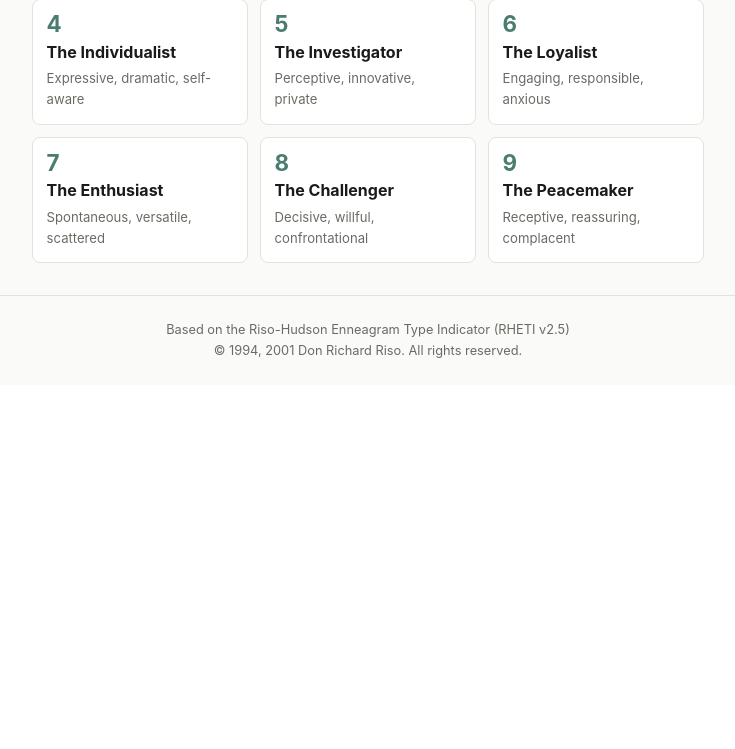
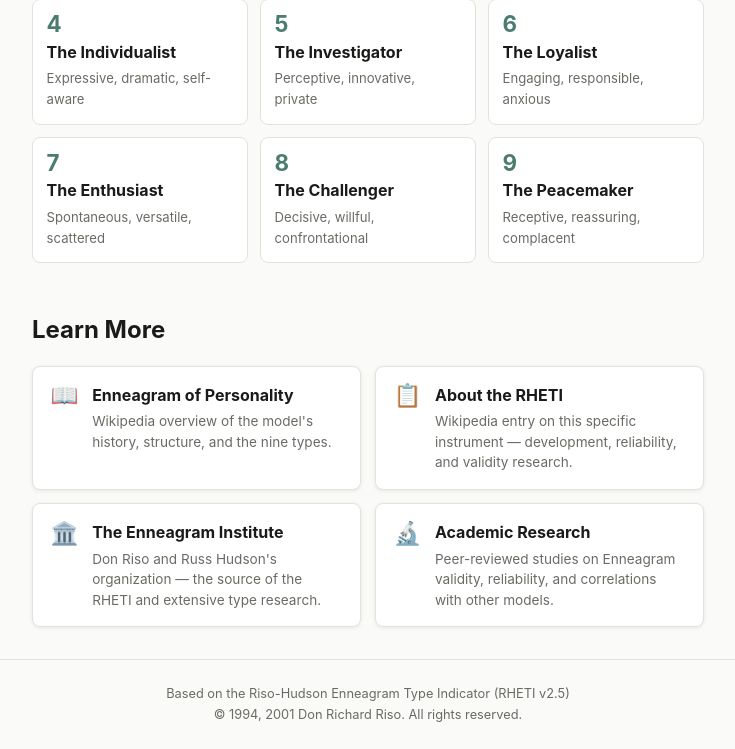
Before and after one commit to nthmost/rheti-python, a Flask app: page / in a window 1280 px wide. Shown: the part 608-1357 px from the top of the page, without its empty margins (272-1007 px from the left). Before the commit the page ends 966 px from the top, so only its background shows below. Run offline with Flask 3, Linux system fonts and the light colour scheme.

Commit message:
Add Learn More section to landing page with research links
Wikipedia Enneagram, RHETI article, Enneagram Institute, and Google Scholar.

Co-Authored-By: Claude Sonnet 4.6 <noreply@anthropic.com>

```diff
--- a/web/static/css/style.css
+++ b/web/static/css/style.css
@@ -144,6 +144,21 @@ a:hover { text-decoration: underline; }
 .score-note { margin-top: 1rem; font-size: .85rem; color: var(--muted); }
 .results-actions { margin-top: 2rem; display: flex; gap: 1rem; flex-wrap: wrap; }
 
+/* ── Learn More section ── */
+.learn-section { margin-top: 3rem; }
+.learn-section h2 { margin-bottom: 1rem; }
+.learn-grid { display: grid; grid-template-columns: 1fr 1fr; gap: .85rem; }
+@media (max-width: 540px) { .learn-grid { grid-template-columns: 1fr; } }
+.learn-card { display: flex; gap: .85rem; align-items: flex-start;
+              background: var(--surface); border: 1px solid var(--border);
+              border-radius: var(--radius); padding: 1rem 1.1rem;
+              color: var(--text); text-decoration: none;
+              box-shadow: var(--shadow); transition: border-color .15s; }
+.learn-card:hover { border-color: var(--accent); text-decoration: none; }
+.learn-icon { font-size: 1.4rem; line-height: 1; flex-shrink: 0; margin-top: .1rem; }
+.learn-card strong { display: block; margin-bottom: .2rem; }
+.learn-card p { font-size: .85rem; color: var(--muted); margin: 0; line-height: 1.5; }
+
 /* ── Types page ── */
 .types-page { max-width: 640px; }
 .types-page h1 { margin-bottom: .5rem; }
--- a/web/templates/test/landing.html
+++ b/web/templates/test/landing.html
@@ -32,4 +32,38 @@
   </a>
   {% endfor %}
 </section>
+
+<section class="learn-section">
+  <h2>Learn More</h2>
+  <div class="learn-grid">
+    <a class="learn-card" href="https://en.wikipedia.org/wiki/Enneagram_of_Personality" target="_blank" rel="noopener">
+      <span class="learn-icon">📖</span>
+      <div>
+        <strong>Enneagram of Personality</strong>
+        <p>Wikipedia overview of the model's history, structure, and the nine types.</p>
+      </div>
+    </a>
+    <a class="learn-card" href="https://en.wikipedia.org/wiki/Riso%E2%80%93Hudson_Enneagram_Type_Indicator" target="_blank" rel="noopener">
+      <span class="learn-icon">📋</span>
+      <div>
+        <strong>About the RHETI</strong>
+        <p>Wikipedia entry on this specific instrument — development, reliability, and validity research.</p>
+      </div>
+    </a>
+    <a class="learn-card" href="https://www.enneagraminstitute.com/" target="_blank" rel="noopener">
+      <span class="learn-icon">🏛️</span>
+      <div>
+        <strong>The Enneagram Institute</strong>
+        <p>Don Riso and Russ Hudson's organization — the source of the RHETI and extensive type research.</p>
+      </div>
+    </a>
+    <a class="learn-card" href="https://scholar.google.com/scholar?q=enneagram+personality+validity" target="_blank" rel="noopener">
+      <span class="learn-icon">🔬</span>
+      <div>
+        <strong>Academic Research</strong>
+        <p>Peer-reviewed studies on Enneagram validity, reliability, and correlations with other models.</p>
+      </div>
+    </a>
+  </div>
+</section>
 {% endblock %}
```
